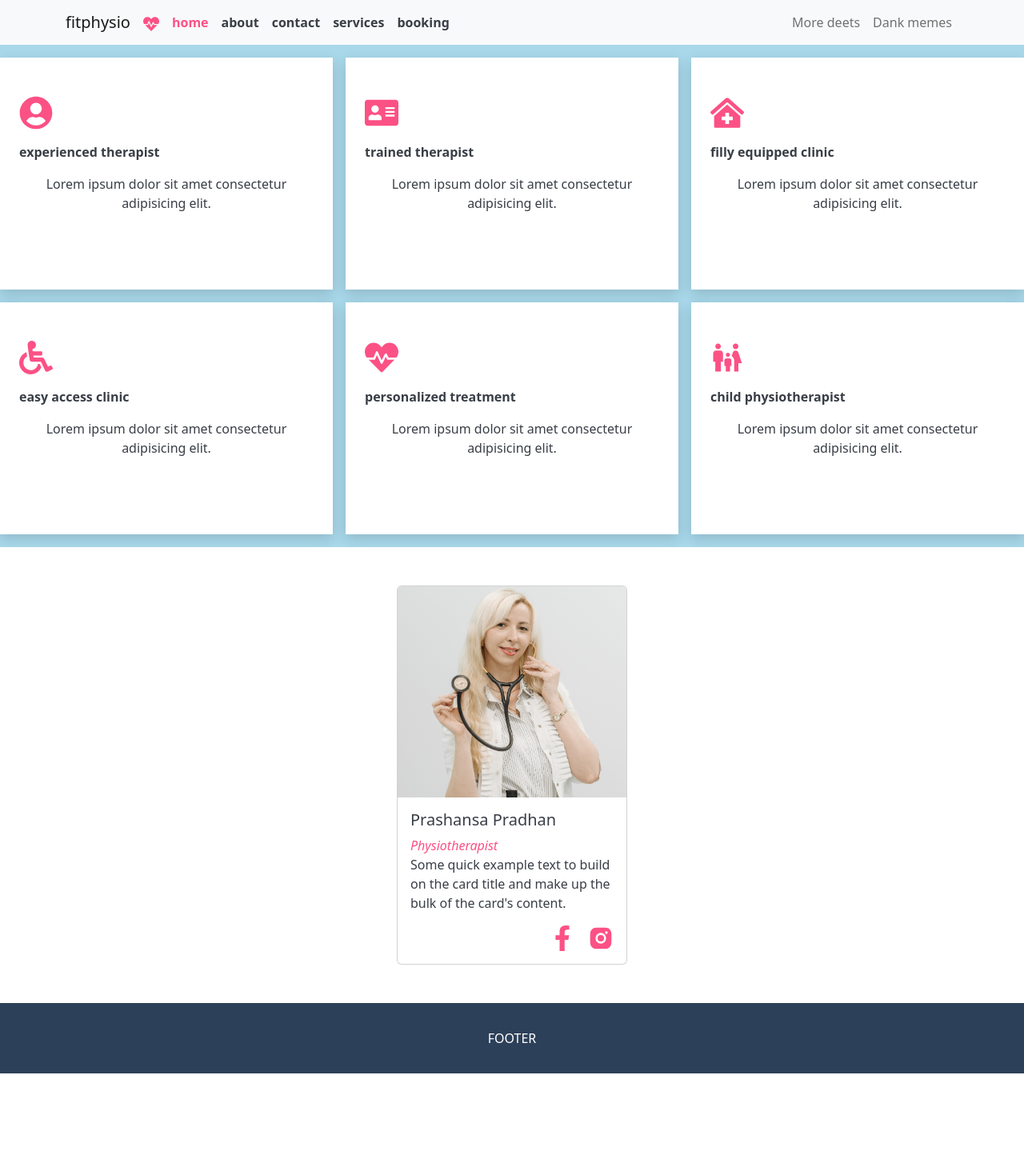
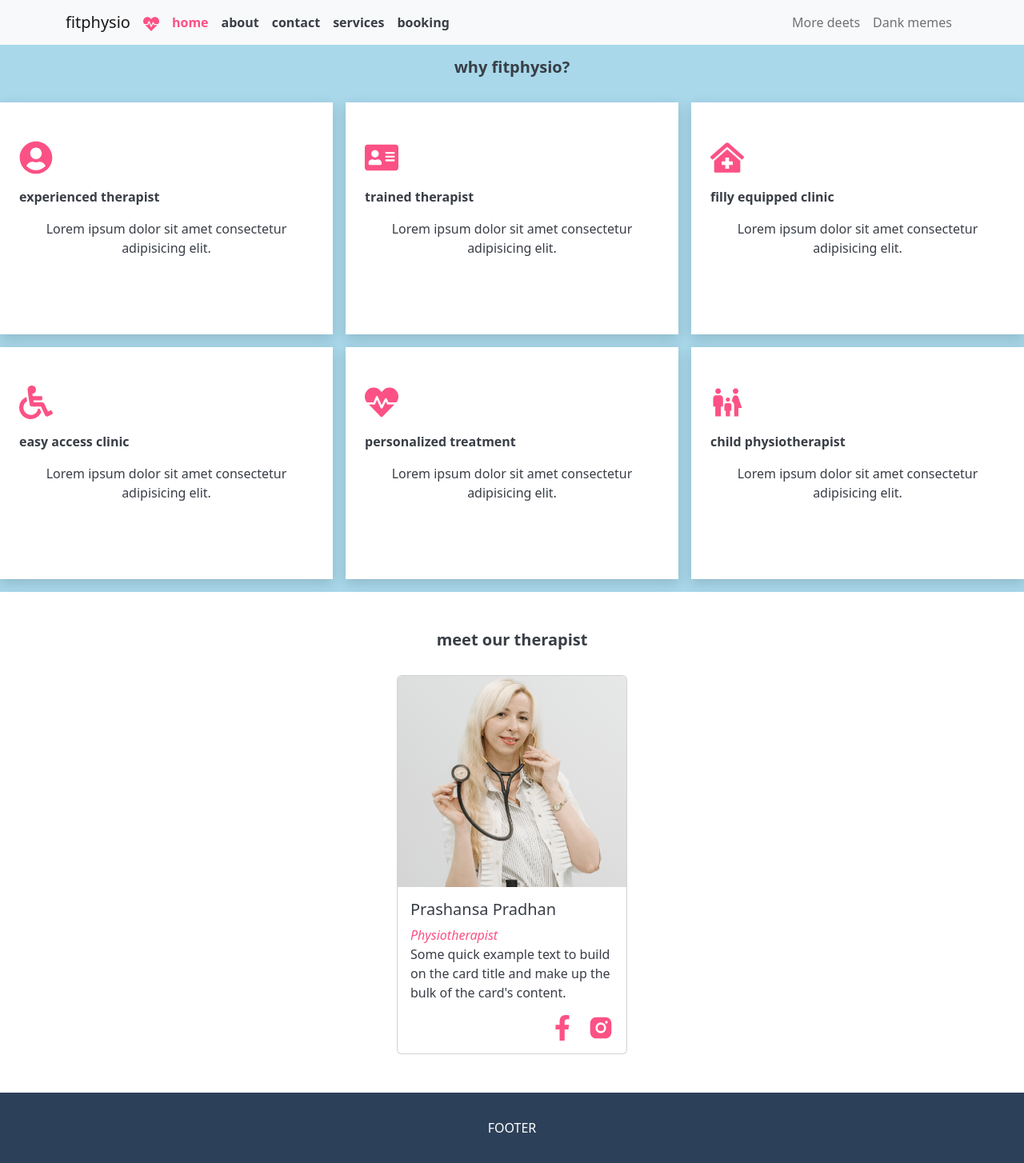
Before and after one commit to pradhanishan/fitphysionepal, a React (Create React App) app in the folder fitphysionepal/: page / in a window 1280 px wide. Shown: the whole page at 80% size. Before the commit the page ends 1342 px from the top, so only its background shows below. Built offline with nearby package versions, Linux system fonts and the light colour scheme.

Commit message:
fix homepage flex

```diff
--- a/fitphysionepal/src/pages/HomePage.tsx
+++ b/fitphysionepal/src/pages/HomePage.tsx
@@ -7,9 +7,11 @@ const HomePage: FC = () => {
   return (
     <div>
       <div className={classes["about-card-container-wrapper"]}>
+        <h5 className={classes.heading}>why fitphysio?</h5>
         <AboutCardContainer />
       </div>
       <div className={classes["about-employee-card-wrapper"]}>
+        <h5 className={classes.heading}>meet our therapist</h5>
         <AboutEmployeeCard />
       </div>
     </div>
--- a/fitphysionepal/src/pages/home-page.module.css
+++ b/fitphysionepal/src/pages/home-page.module.css
@@ -7,6 +7,12 @@
 .about-employee-card-wrapper {
   align-items: center;
   display: flex;
+  flex-direction: column;
   justify-content: center;
   padding: 3rem 0;
 }
+
+.heading {
+  font-weight: bold;
+  margin-bottom: 2rem;
+}
```
